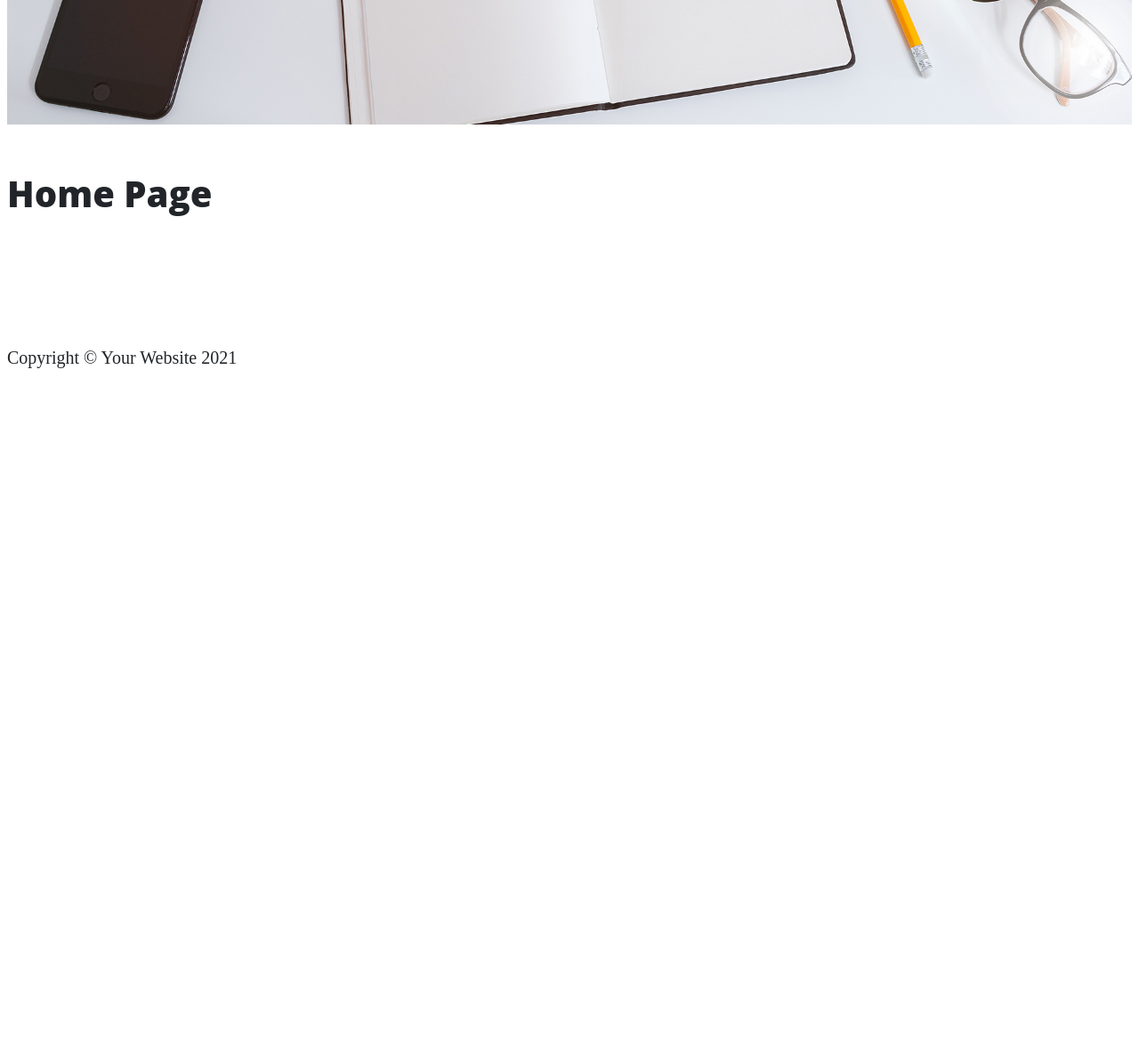
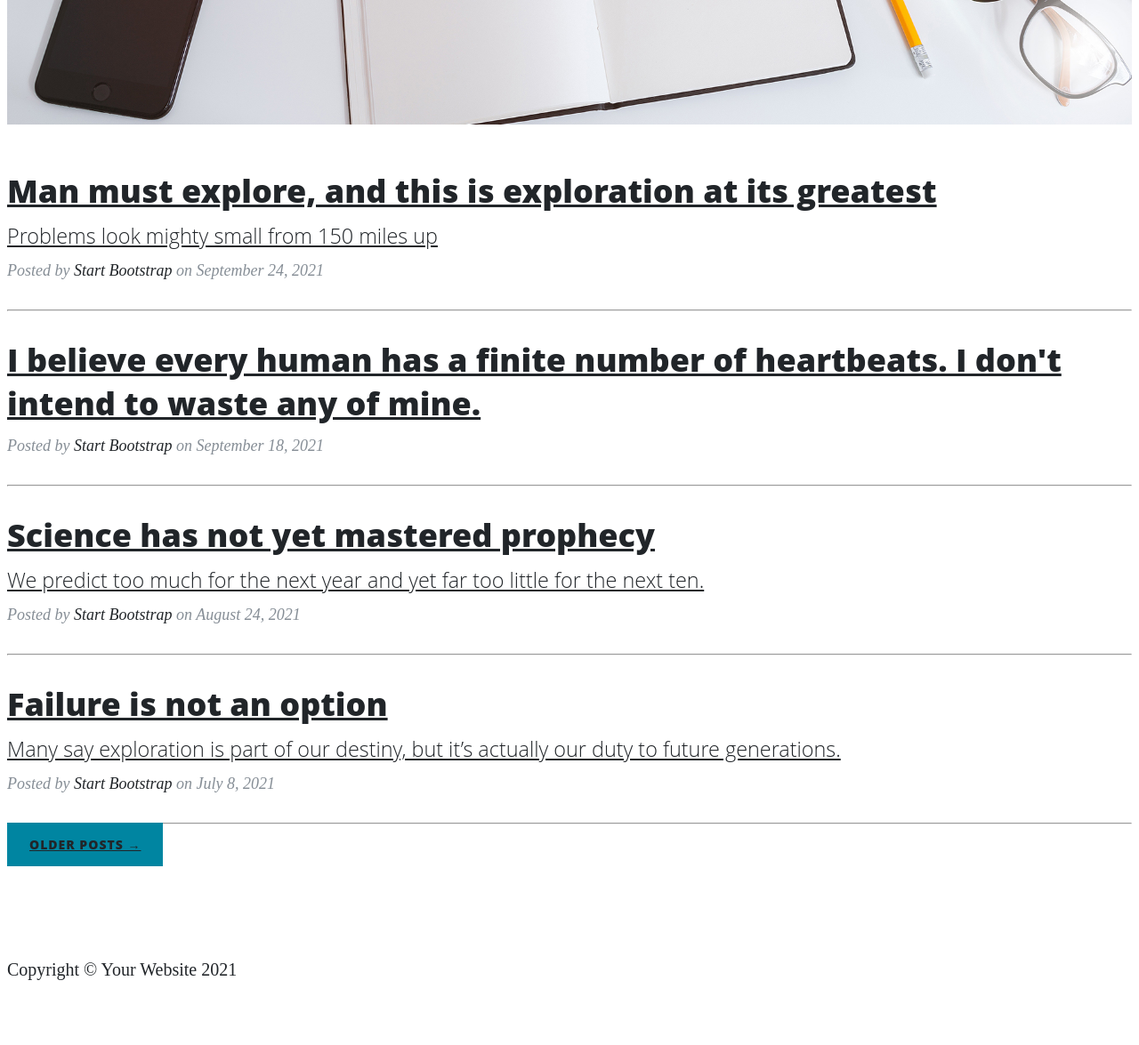
Before and after one commit to andna5980/myrecipes, a Flask app: page / in a window 1280 px wide. Shown: the part 457-1632 px from the top of the page at 89% size. Before the commit the page ends 871 px from the top, so only its background shows below. Run offline with Flask 2, Linux system fonts and the light colour scheme; some libraries are stand-ins or nearby versions.

Commit message:
Style change on css

```diff
--- a/static/css/clean-blog.css
+++ b/static/css/clean-blog.css
@@ -88,7 +88,7 @@ img::-moz-selection {
 }
 
 #mainNav {
-  position: absolute;
+
   border-bottom: 1px solid #e9ecef;
   background-color: white;
   font-family: 'Open Sans', 'Helvetica Neue', Helvetica, Arial, sans-serif;
--- a/templates/index.html
+++ b/templates/index.html
@@ -1,5 +1,63 @@
 {% extends "base.html" %}
 {% block content%}
 
-        <h1>Home Page</h1>
+<div class="row gx-4 gx-lg-5 justify-content-center">
+        <div class="col-md-10 col-lg-8 col-xl-7">
+            <!-- Post preview-->
+            <div class="post-preview">
+                <a href="post.html">
+                    <h2 class="post-title">Man must explore, and this is exploration at its greatest</h2>
+                    <h3 class="post-subtitle">Problems look mighty small from 150 miles up</h3>
+                </a>
+                <p class="post-meta">
+                    Posted by
+                    <a href="#!">Start Bootstrap</a>
+                    on September 24, 2021
+                </p>
+            </div>
+            <!-- Divider-->
+            <hr class="my-4" />
+            <!-- Post preview-->
+            <div class="post-preview">
+                <a href="post.html"><h2 class="post-title">I believe every human has a finite number of heartbeats. I don't intend to waste any of mine.</h2></a>
+                <p class="post-meta">
+                    Posted by
+                    <a href="#!">Start Bootstrap</a>
+                    on September 18, 2021
+                </p>
+            </div>
+            <!-- Divider-->
+            <hr class="my-4" />
+            <!-- Post preview-->
+            <div class="post-preview">
+                <a href="post.html">
+                    <h2 class="post-title">Science has not yet mastered prophecy</h2>
+                    <h3 class="post-subtitle">We predict too much for the next year and yet far too little for the next ten.</h3>
+                </a>
+                <p class="post-meta">
+                    Posted by
+                    <a href="#!">Start Bootstrap</a>
+                    on August 24, 2021
+                </p>
+            </div>
+            <!-- Divider-->
+            <hr class="my-4" />
+            <!-- Post preview-->
+            <div class="post-preview">
+                <a href="post.html">
+                    <h2 class="post-title">Failure is not an option</h2>
+                    <h3 class="post-subtitle">Many say exploration is part of our destiny, but it’s actually our duty to future generations.</h3>
+                </a>
+                <p class="post-meta">
+                    Posted by
+                    <a href="#!">Start Bootstrap</a>
+                    on July 8, 2021
+                </p>
+            </div>
+            <!-- Divider-->
+            <hr class="my-4" />
+            <!-- Pager-->
+            <div class="d-flex justify-content-end mb-4"><a class="btn btn-primary text-uppercase" href="#!">Older Posts →</a></div>
+        </div>
+    </div>
 {% endblock %}
```
